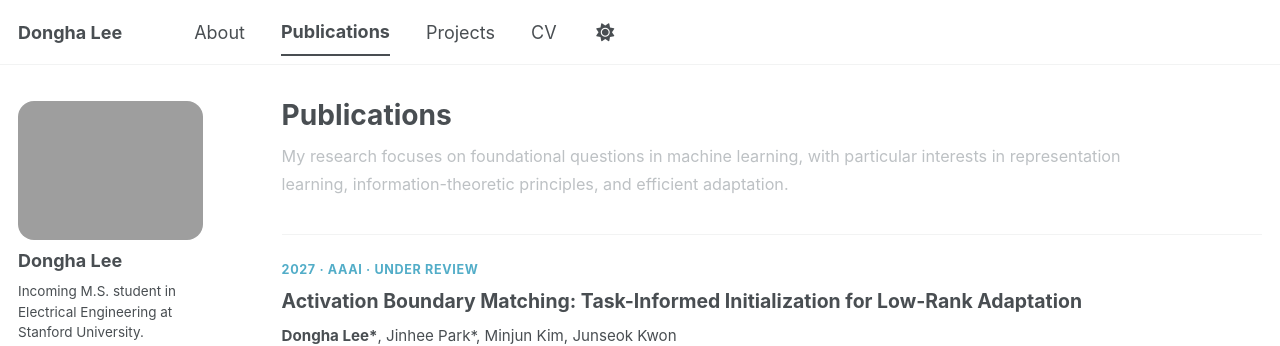
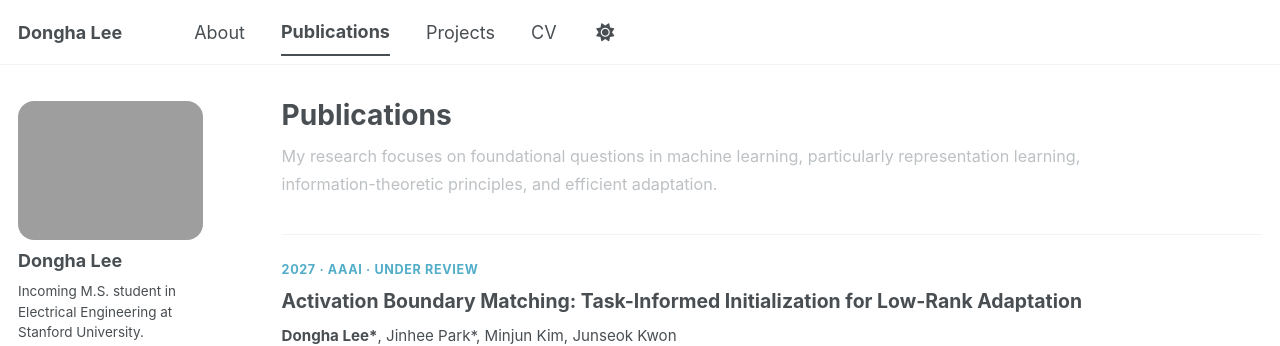
Before and after one commit to lee-research/lee-research.github.io, a Jekyll site: the page built from _pages/publications.html, in a window 1280 px wide. Shown: the top 346 px of the page. Built offline with Jekyll 4.4.1, drawn with Linux system fonts in a browser that asks for light colours; a script bundle is joined from its source files by our own code; library files that are not in the unit come from our copies.

Commit message:
Update publications.html

```diff
--- a/_pages/publications.html
+++ b/_pages/publications.html
@@ -8,8 +8,8 @@ author_profile: true
 <div class="pub-intro">
   <p>
     My research focuses on foundational questions in machine learning,
-    with particular interests in representation learning,
-    information-theoretic principles, and efficient adaptation.
+    particularly representation learning, information-theoretic principles,
+    and efficient adaptation.
   </p>
 </div>
 
```
